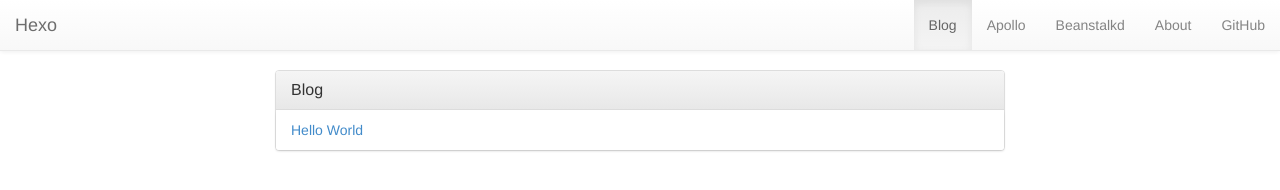
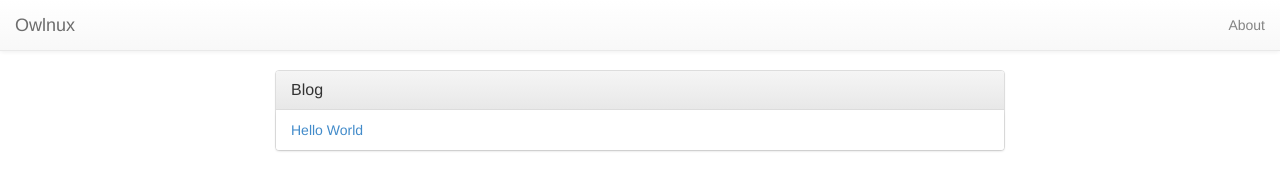
Before and after one commit to owlnux/owlnux.github.io, a plain HTML site: page index.html in a window 1280 px wide. Drawn offline with nearby package versions, Linux system fonts and the light colour scheme.

Commit message:
Site updated: 2019-04-20 23:29:31

```diff
--- a/index.html
+++ b/index.html
@@ -1,7 +1,7 @@
 <html>
 <head><meta name="generator" content="Hexo 3.8.0">
 
-	<title>Hexo</title>
+	<title>Owlnux</title>
 	<meta name="keywords" content="fzb.me,冯宗宝,冯宗宝的blog">
 
     <meta http-equiv="content-type" content="text/html; charset=utf-8">
@@ -33,7 +33,7 @@
                 <span class="icon-bar"></span>
                 <span class="icon-bar"></span>
             </button>
-            <a class="navbar-brand" href="#">Hexo</a>
+            <a class="navbar-brand" href="#">Owlnux</a>
         </div>
 
         <!-- Collect the nav links, forms, and other content for toggling -->
@@ -41,24 +41,8 @@
             <ul class="nav navbar-nav navbar-right">
 
 
-                    <li class="active">
-                        <a href="/"> Blog</a>
-                    </li>
-
-                    <li>
-                        <a href="/apollo"> Apollo</a>
-                    </li>
-
-                    <li>
-                        <a href="/beanstalkd"> Beanstalkd</a>
-                    </li>
-
                     <li>
                         <a href="/about"> About</a>
-                    </li>
-
-                    <li>
-                        <a href="https:github.com/mickeyouyou"> GitHub</a>
                     </li>
 
 
```
Also changed, not shown: archives/2019/04/index.html (+1 -17 lines), archives/2019/index.html (+1 -17 lines), archives/index.html (+1 -17 lines).
